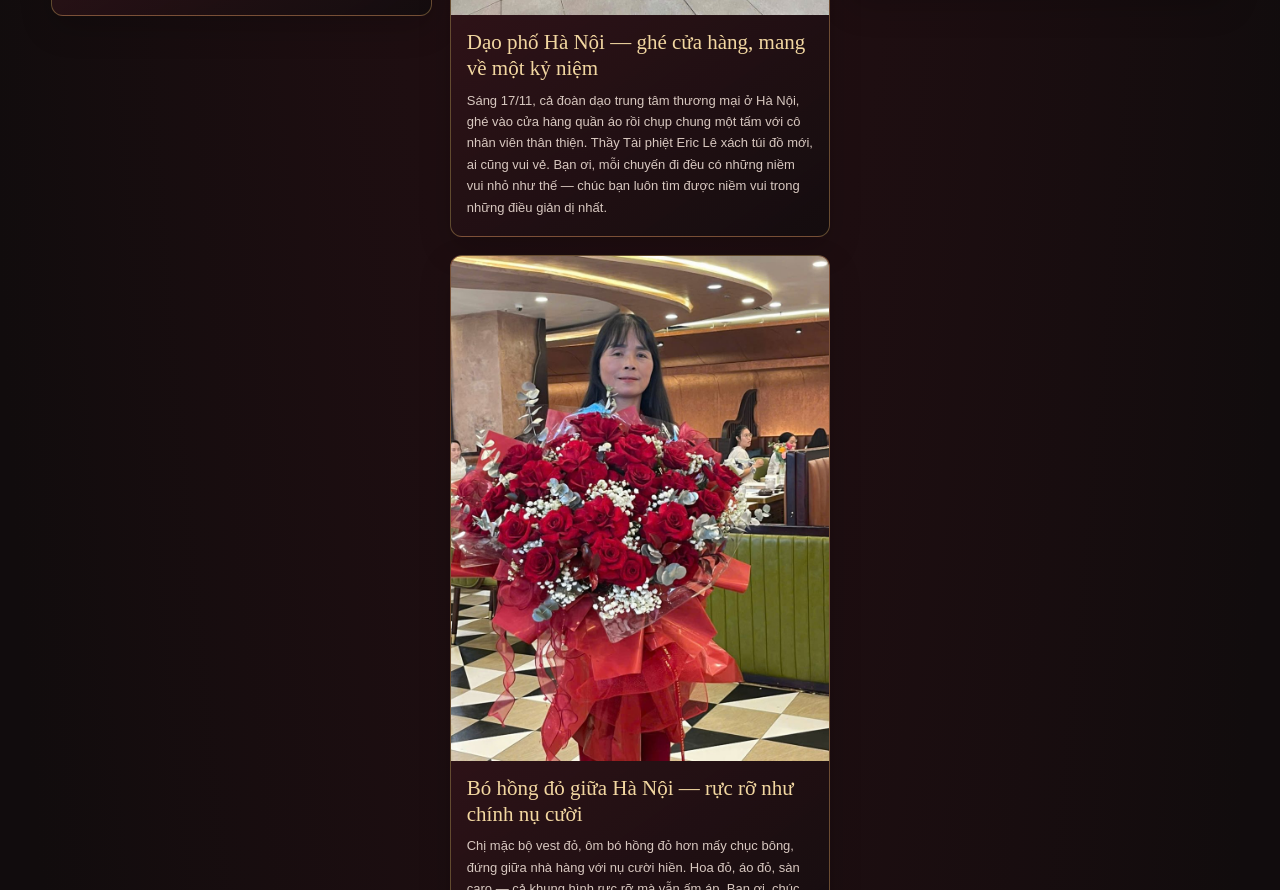
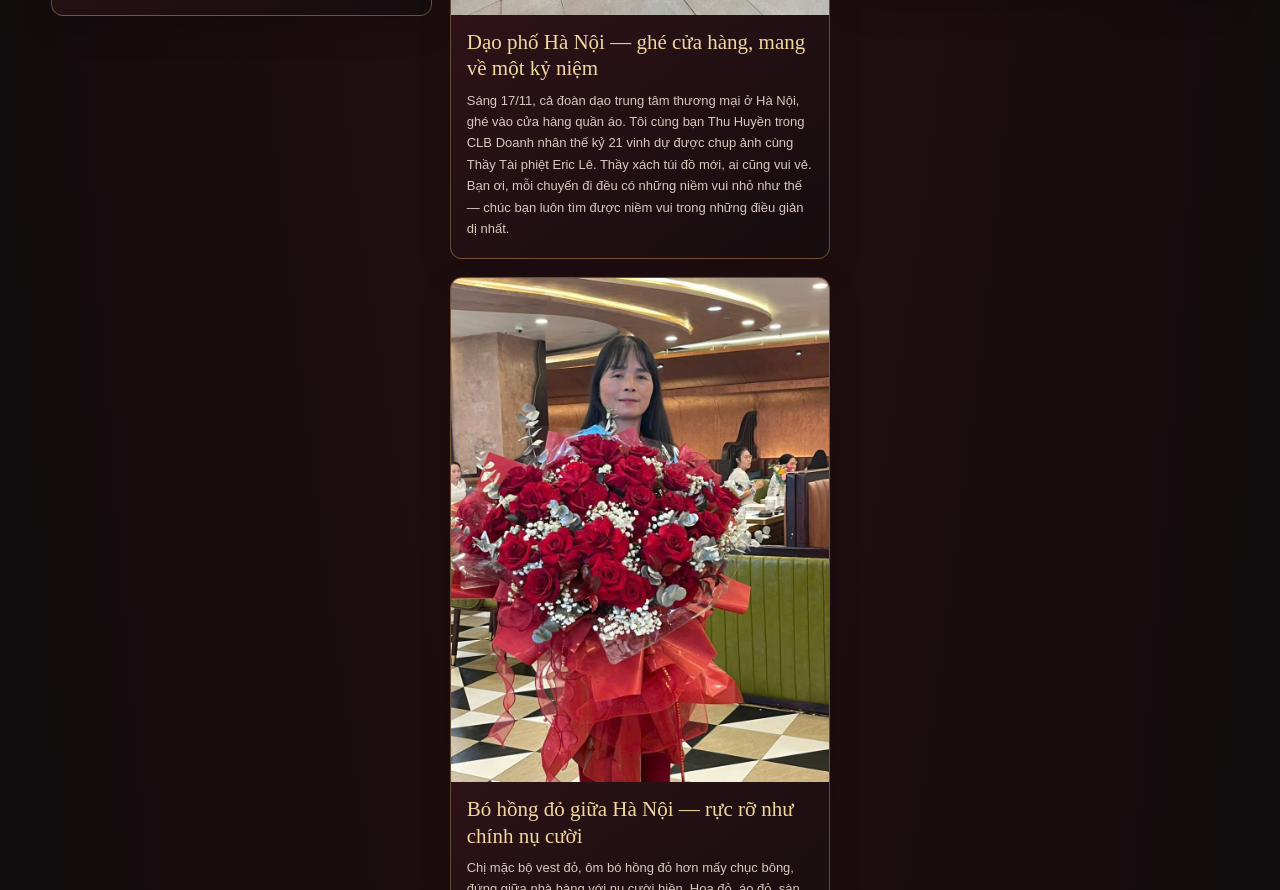
Before and after one commit to nguyenvansanh62-sudo/ngam-ma-song-dep, a plain HTML site: page index.html in a window 1280 px wide. Shown: the part 4200-5090 px from the top of the page. Drawn offline with Linux system fonts and the light colour scheme.

Commit message:
Đính chính ảnh 5: bạn Thu Huyền cùng CLB chụp cùng Thầy Tài phiệt Eric Lê

```diff
--- a/index.html
+++ b/index.html
@@ -158,7 +158,7 @@ body:after{content:"";position:fixed;z-index:20;top:12%;left:-28%;width:170px;he
 <figure class="hanh-trinh-card"><img src="assets/hanh-trinh/hn-17-11-2026/bua-trua-tap-the.jpg" alt="Cả đoàn mười người chụp ảnh tập thể trong nhà hàng, giữa là bó hoa hồng phấn và túi quà" loading="lazy"><figcaption><h3>Bữa trưa Hà Nội — cả nhà quây quần, hoa và quà đầy tay</h3><p>Bữa trưa ở Hà Nội ngày 17/11, cả đoàn mười người quây quần trong nhà hàng ấm cúng, giữa là bó hoa hồng phấn thật to và túi quà xinh xắn. Đây là vinh dự của CLB Doanh nhân thế kỷ 21 khi được chụp ảnh cùng Thầy Tài phiệt Eric Lê của Liên minh các CLB Tri thức và Sách. Ai cũng cười tươi, giơ tay thả tim — niềm vui giản dị mà khó quên. Bạn ạ, đi xa hay đi gần không quan trọng bằng việc có nhau; chúc bạn luôn có những người thương bên cạnh như thế này.</p></figcaption></figure>
 <figure class="hanh-trinh-card"><img src="assets/hanh-trinh/hn-17-11-2026/bua-lau-ha-noi.jpg" alt="Cả nhóm ngồi quanh nồi lẩu nghi ngút khói, ai cũng cười tươi" loading="lazy"><figcaption><h3>Bữa lẩu Hà Nội — ngồi bên nhau là đủ ngon</h3><p>Cả nhóm ngồi quanh nồi lẩu nghi ngút khói, rau xanh và món ăn bày đầy bàn, ai cũng vừa ăn vừa cười. Tôi ngồi giữa, nhìn quanh thấy ai cũng vui là lòng đã no rồi. Bạn ơi, bữa cơm ngon nhất không nằm ở món ăn mà ở những người cùng ngồi — bạn nhớ dành thời gian cho người thương nhé.</p></figcaption></figure>
 <figure class="hanh-trinh-card"><img src="assets/hanh-trinh/hn-17-11-2026/nu-cuoi-ha-noi.jpg" alt="Cả bàn ăn cười rạng rỡ trong nhà hàng đông người, ngoài cửa sổ nắng vàng" loading="lazy"><figcaption><h3>Nụ cười Hà Nội — một bàn, mười nụ cười</h3><p>Thầy Tài phiệt Eric Lê giơ máy chụp cả bàn, tôi giơ ngón tay cái, các chị em cười rạng rỡ — một khoảnh khắc tự nhiên không cần sắp đặt. Nhà hàng đông người, ngoài cửa sổ nắng vàng, trong lòng thì ấm áp. Bạn ạ, nụ cười là món quà không tốn tiền mà ai cũng thích nhận — bạn cười nhiều lên nhé.</p></figcaption></figure>
-<figure class="hanh-trinh-card"><img src="assets/hanh-trinh/hn-17-11-2026/dao-pho-ha-noi.jpg" alt="Ba người đứng chụp trước cửa hàng trong trung tâm thương mại, Thầy Tài phiệt Eric Lê xách túi đồ mới mua" loading="lazy"><figcaption><h3>Dạo phố Hà Nội — ghé cửa hàng, mang về một kỷ niệm</h3><p>Sáng 17/11, cả đoàn dạo trung tâm thương mại ở Hà Nội, ghé vào cửa hàng quần áo rồi chụp chung một tấm với cô nhân viên thân thiện. Thầy Tài phiệt Eric Lê xách túi đồ mới, ai cũng vui vẻ. Bạn ơi, mỗi chuyến đi đều có những niềm vui nhỏ như thế — chúc bạn luôn tìm được niềm vui trong những điều giản dị nhất.</p></figcaption></figure>
+<figure class="hanh-trinh-card"><img src="assets/hanh-trinh/hn-17-11-2026/dao-pho-ha-noi.jpg" alt="Bạn Thu Huyền và người dùng chụp ảnh cùng Thầy Tài phiệt Eric Lê trước cửa hàng trong trung tâm thương mại, Thầy xách túi đồ mới mua" loading="lazy"><figcaption><h3>Dạo phố Hà Nội — ghé cửa hàng, mang về một kỷ niệm</h3><p>Sáng 17/11, cả đoàn dạo trung tâm thương mại ở Hà Nội, ghé vào cửa hàng quần áo. Tôi cùng bạn Thu Huyền trong CLB Doanh nhân thế kỷ 21 vinh dự được chụp ảnh cùng Thầy Tài phiệt Eric Lê. Thầy xách túi đồ mới, ai cũng vui vẻ. Bạn ơi, mỗi chuyến đi đều có những niềm vui nhỏ như thế — chúc bạn luôn tìm được niềm vui trong những điều giản dị nhất.</p></figcaption></figure>
 <figure class="hanh-trinh-card"><img src="assets/hanh-trinh/hn-17-11-2026/sau-chi-em-bo-hong-do.jpg" alt="Sáu chị em đứng chụp ở sảnh nhà hàng, chị mặc vest đỏ ôm bó hồng đỏ thật lớn" loading="lazy"><figcaption><h3>Sáu chị em và bó hồng đỏ — một ngày đáng nhớ ở Hà Nội</h3><p>Sáu chị em đứng chụp ở sảnh nhà hàng, chị mặc vest đỏ ôm bó hồng đỏ thật lớn, cả nhóm cười rạng rỡ. Bó hoa to đến mức ôm không xuể — tình cảm cũng đầy như thế. Bạn ạ, hoa đẹp nhất khi được trao bằng cả tấm lòng; chúc bạn hôm nay cũng nhận được một điều ngọt ngào như thế.</p></figcaption></figure>
 <figure class="hanh-trinh-card"><img src="assets/hanh-trinh/hn-17-11-2026/bo-hong-do.jpg" alt="Chị mặc bộ vest đỏ ôm bó hồng đỏ, đứng giữa nhà hàng với nụ cười hiền" loading="lazy"><figcaption><h3>Bó hồng đỏ giữa Hà Nội — rực rỡ như chính nụ cười</h3><p>Chị mặc bộ vest đỏ, ôm bó hồng đỏ hơn mấy chục bông, đứng giữa nhà hàng với nụ cười hiền. Hoa đỏ, áo đỏ, sàn caro — cả khung hình rực rỡ mà vẫn ấm áp. Bạn ơi, chúc bạn một ngày tươi như hoa hồng, rạng rỡ như nụ cười này nhé.</p></figcaption></figure>
   </div>
```
